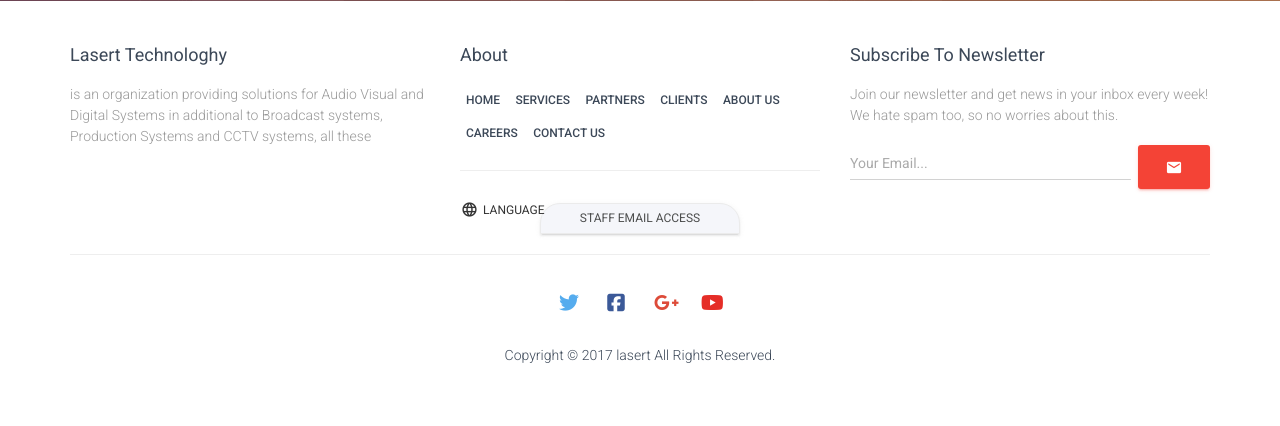
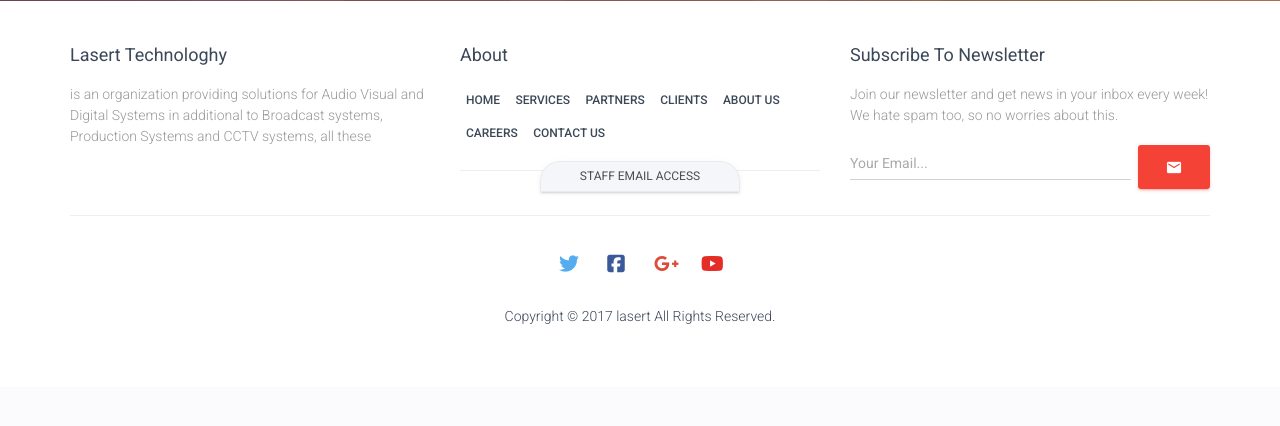
Before and after one commit to eMaM1921990/lasert, a Django app: template templates/about.html in a window 1280 px wide. Shown: the part 853-1279 px from the top of the page. After the commit the page ends 1177 px from the top, so only its background shows below. Run offline with Django 3.2, Linux system fonts and the light colour scheme; the template is opened without the code that fills it, so the values that code supplies are empty; some libraries are stand-ins or nearby versions.

Commit message:
Update footer.html

```diff
--- a/templates/base/footer.html
+++ b/templates/base/footer.html
@@ -19,7 +19,7 @@
                         </ul>
                         <hr>
                         <div class="dropdown">
-                            <button class="btn btn-default dropdown-toggle" type="button" id="dropdownMenu1" data-toggle="dropdown" aria-haspopup="true" aria-expanded="true">
+                            <button class="btn btn-default dropdown-toggle hide" type="button" id="dropdownMenu1" data-toggle="dropdown" aria-haspopup="true" aria-expanded="true">
                                 <span>language</span>
                                 <span class="pull-left"><i class="material-icons">language</i></span>
                             </button>
```
